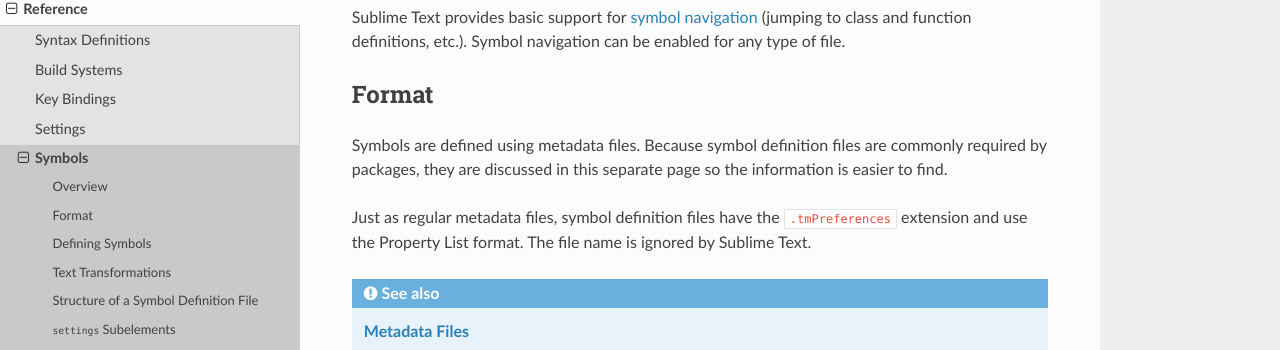
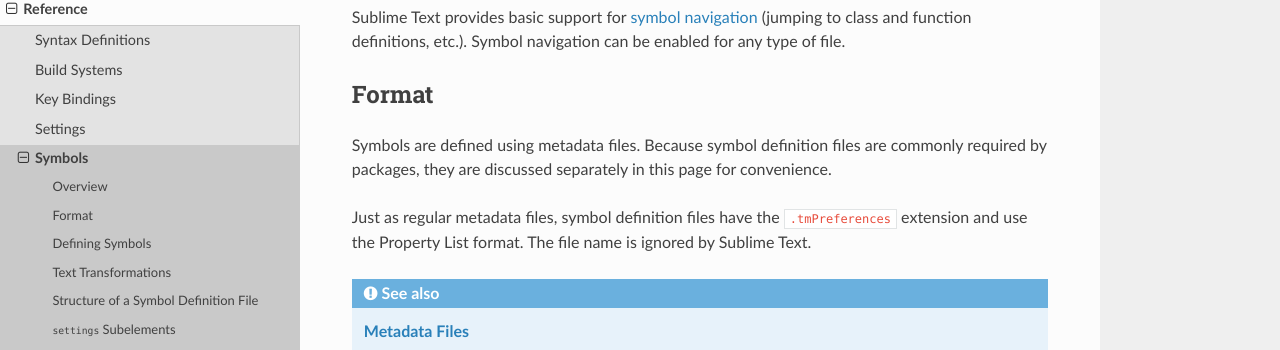
Before and after one commit to guillermooo/sublime-undocs, a Sphinx documentation site: the page built from source/reference/symbols.rst, in a window 1280 px wide and 900 px high. Shown: the part 210-560 px from the top of the window. Built offline with Sphinx 7.4.7 and the Read the Docs theme 2.0.0, drawn with Linux system fonts in a browser that asks for light colours; some of the changed text lies outside the part shown.

Commit message:
minor edits

```diff
--- a/source/reference/symbols.rst
+++ b/source/reference/symbols.rst
@@ -20,8 +20,8 @@
 Symbols are defined  using metadata files.
 Because symbol definition files
 are commonly required by packages,
-they are discussed in this separate page
-so the information is easier to find.
+they are discussed separately in this page
+for convenience.
 
 Just as regular metadata files,
 symbol definition files
@@ -253,8 +253,8 @@
 
       <key>symbolIndexTransformation</key>
       <string>
-      s/class\s+([A-Za-z_][A-Za-z0-9_]*.+?\)?)(\:|$)/$1/g;
-      s/def\s+([A-Za-z_][A-Za-z0-9_]*\()(?:(.{0,40}?\))|((.{40}).+?\)))(\:)/$1(?2:$2)(?3:$4…\))/g;
+         s/class\s+([A-Za-z_][A-Za-z0-9_]*.+?\)?)(\:|$)/$1/g;
+         s/def\s+([A-Za-z_][A-Za-z0-9_]*\()(?:(.{0,40}?\))|((.{40}).+?\)))(\:)/$1(?2:$2)(?3:$4…\))/g;
       </string>
 
 .. _Oniguruma: http://www.geocities.jp/kosako3/oniguruma/
```
Also changed, not shown: other parts of source/reference/symbols.rst (+1 -1 lines).
